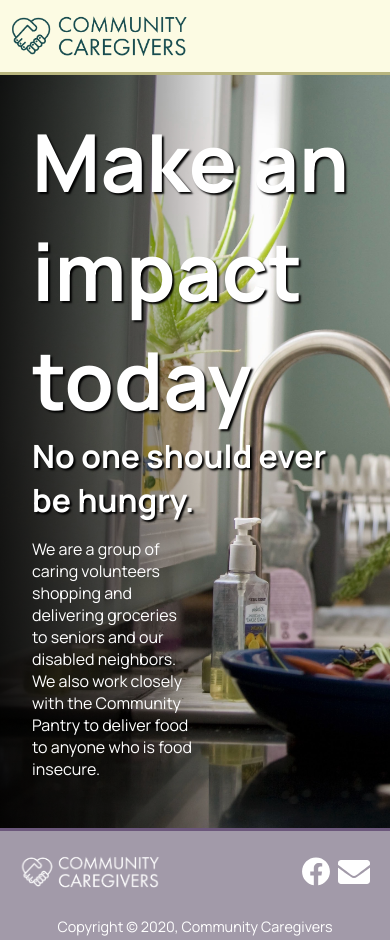
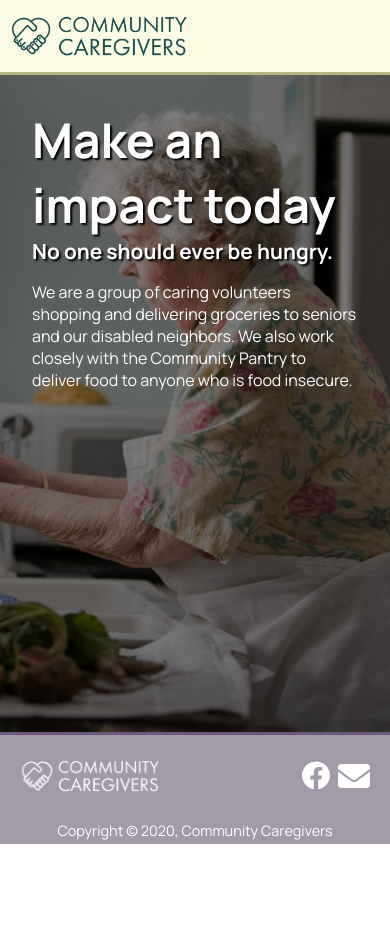
Before and after one commit to joeattardi/community-caregivers, a Gatsby site: page / in a window 390 px wide. After the commit the page ends 844 px from the top, so only its background shows below. Built offline with nearby package versions, Linux system fonts and the light colour scheme; Gatsby itself is replaced by a stand-in of ours.

Commit message:
Improve mobile landing page

```diff
--- a/src/components/Footer.js
+++ b/src/components/Footer.js
@@ -10,7 +10,7 @@ export default function Footer() {
   return (
     <>
       <footer className={styles.footer}>
-        <img src="/logo-white.png" />
+        <img alt="Community Caregivers" src="/logo-white.png" />
         <div className={styles.contact}>
           <a
             target="_blank"
--- a/src/components/Header.js
+++ b/src/components/Header.js
@@ -5,7 +5,7 @@ import styles from './Header.module.scss';
 export default function Header() {
   return (
     <header id={styles.header}>
-      <img className={styles.logo} src="/header.png" />
+      <img alt="Community Caregivers" className={styles.logo} src="/header.png" />
     </header>
   )
 }
--- a/src/pages/index.module.scss
+++ b/src/pages/index.module.scss
@@ -65,5 +65,26 @@
   }
 }
 
-.main {
+@media screen and (max-width: 500px) {
+  .hero {
+    background-position-x: 80%;
+
+    .inner {
+      background: rgba(0, 0, 0, 0.5);
+
+      h1 {
+        font-size: 3rem;
+      }
+
+      h2 {
+        font-size: 1.3rem;
+      }
+
+      p {
+        width: 100%;
+        // background: rgba(0, 0, 0, 0.5);
+        // padding: 0.5rem;
+      }
+    }
+  }
 }
```
